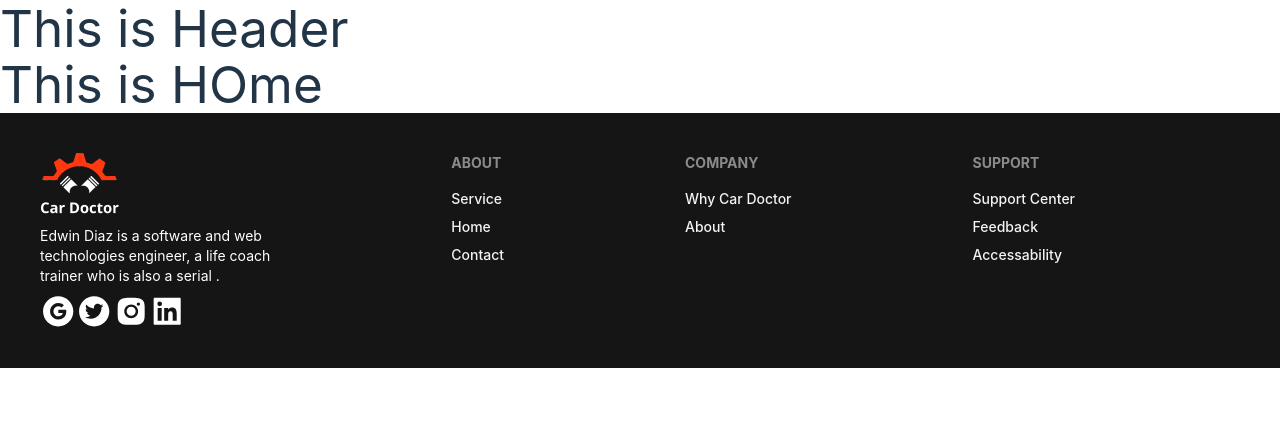
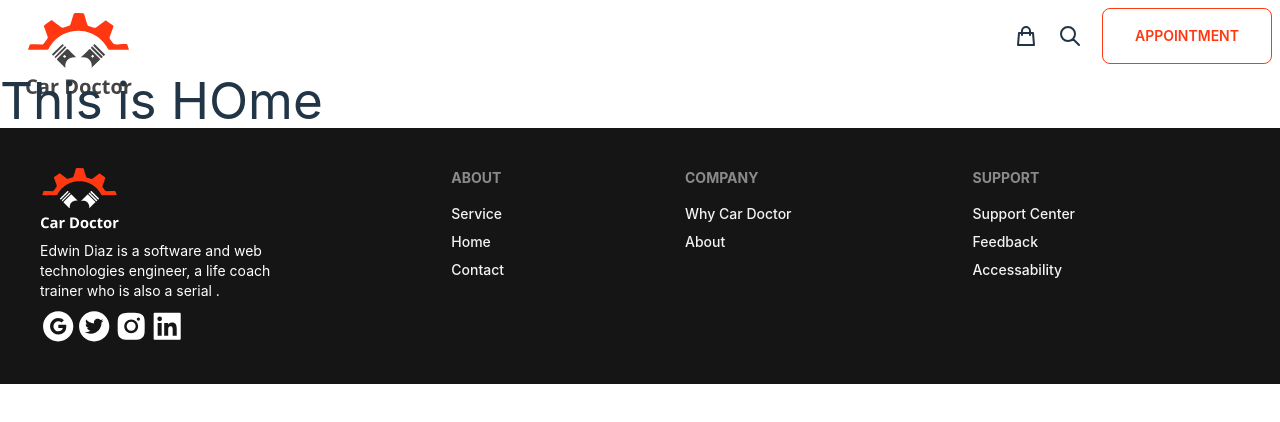
Before and after one commit to rezwanrahimr/Genius-Car-Client, a React (Vite) app: page / in a window 1280 px wide. Shown: the top 422 px of the page. Built offline with nearby package versions, Linux system fonts and the light colour scheme.

Commit message:
navbar done

```diff
--- a/src/Pages/Sheard/Header/Header.jsx
+++ b/src/Pages/Sheard/Header/Header.jsx
@@ -1,12 +1,93 @@
 import React from "react";
+import { Link } from "react-router-dom";
+import logo from "./logo.svg";
+import style from "./Header.module.css";
+import { HiOutlineShoppingBag, HiOutlineSearch } from "react-icons/hi";
 
 const Header = () => {
+  const navItems = (
+    <>
+      <li>
+        <Link to={"/home"} className={style.navItems}>
+          Home
+        </Link>
+      </li>
+      <li>
+        <Link to={"/"} className={style.navItems}>
+          About
+        </Link>
+      </li>
+      <li>
+        <Link to={"/"} className={style.navItems}>
+          Services
+        </Link>
+      </li>
+      <li>
+        <Link to={"/"} className={style.navItems}>
+          Blog
+        </Link>
+      </li>
+      <li>
+        <Link to={"/"} className={style.navItems}>
+          Contact
+        </Link>
+      </li>
+    </>
+  );
   return (
     <div>
-      <h1>This is Header</h1>
+      <div className="navbar bg-base-100">
+        <div className="navbar-start">
+          <div className="dropdown">
+            <label tabIndex={0} className="btn btn-ghost lg:hidden">
+              <svg
+                xmlns="http://www.w3.org/2000/svg"
+                className="h-5 w-5"
+                fill="none"
+                viewBox="0 0 24 24"
+                stroke="currentColor"
+              >
+                <path
+                  strokeLinecap="round"
+                  strokeLinejoin="round"
+                  strokeWidth="2"
+                  d="M4 6h16M4 12h8m-8 6h16"
+                />
+              </svg>
+            </label>
+            <ul
+              tabIndex={0}
+              className="menu menu-compact dropdown-content mt-3 p-2 shadow bg-base-100 rounded-box w-52"
+            >
+              {/*  */}
+
+              {navItems}
+            </ul>
+          </div>
+          <a className="btn btn-ghost normal-case text-xl">
+            <img src={logo} alt="" />
+          </a>
+        </div>
+        <div className="navbar-center hidden lg:flex">
+          <ul className="menu menu-horizontal px-1">{navItems}</ul>
+        </div>
+        <div className="navbar-end">
+          <HiOutlineShoppingBag
+            style={{ width: "24px", height: "24px" }}
+          ></HiOutlineShoppingBag>
+          <HiOutlineSearch
+            style={{ width: "24px", height: "24px", margin: "0 20px" }}
+          ></HiOutlineSearch>
+          <button
+            className="btn btn-outline "
+            style={{ width: "170px", height: "56px", color: "#FF3811" }}
+          >
+            Appointment
+          </button>
+        </div>
+      </div>
     </div>
   );
 };
 
 export default Header;
-<h1>This is Header</h1>;
--- /dev/null
+++ b/src/Pages/Sheard/Header/Header.module.css
@@ -0,0 +1,3 @@
+.navItems {
+  font-size: 18px;
+}
```
Also changed, not shown: src/Pages/Sheard/Header/logo.svg (added).
